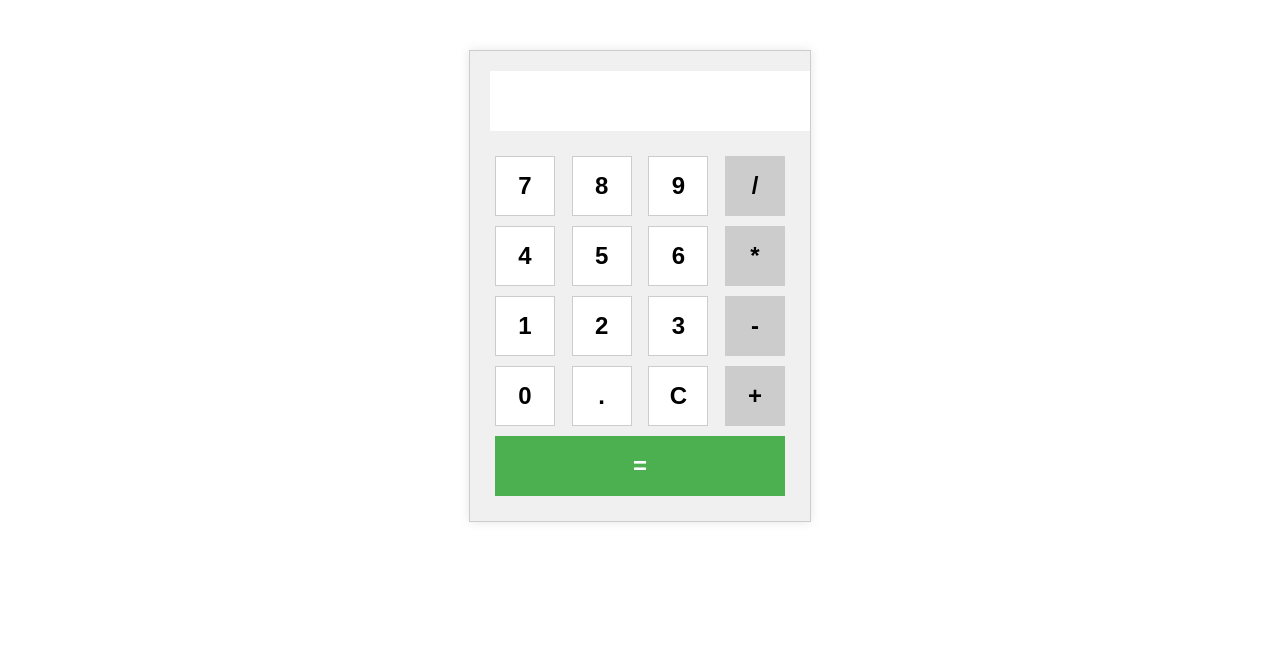
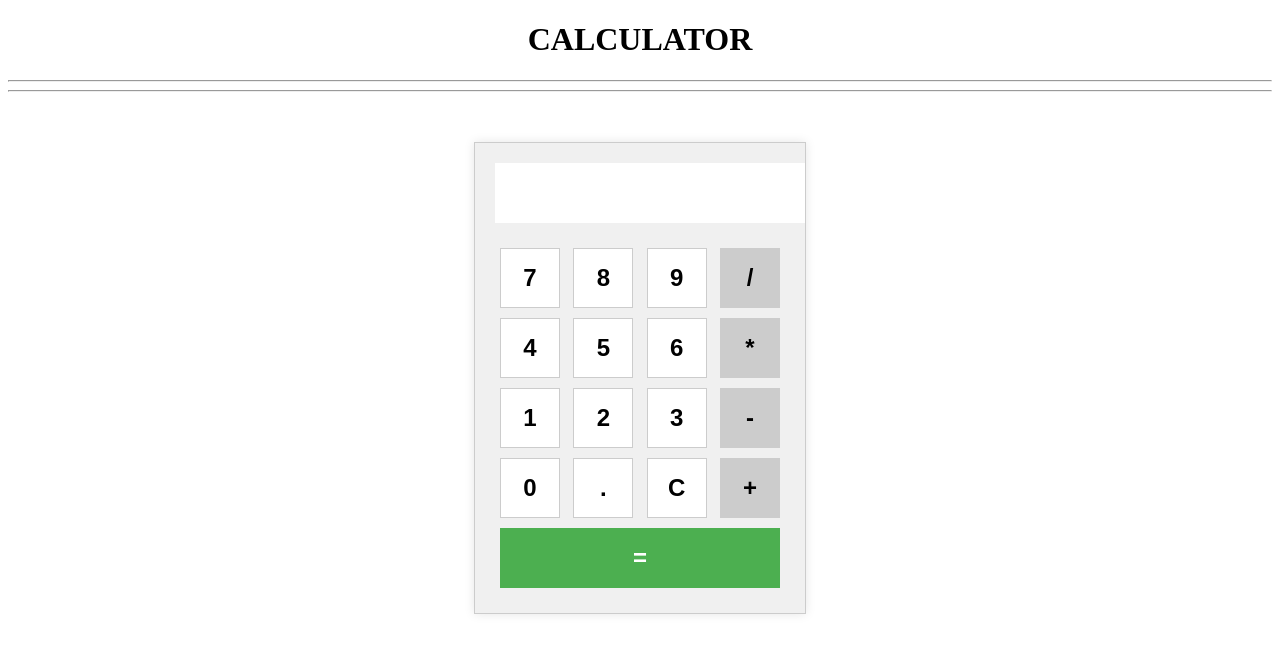
Before and after one commit to muskan3819/html-css-calculatere-icp10, a plain HTML site: page calculatre.html in a window 1280 px wide. Drawn offline with Linux system fonts and the light colour scheme.

Commit message:
js added

```diff
--- a/calculatre.html
+++ b/calculatre.html
@@ -1,12 +1,18 @@
 <!DOCTYPE html>
-<html lang="en">
+<html>
 <head>
-    <meta charset="UTF-8">
-    <meta name="viewport" content="width=device-width, initial-scale=1.0">
-    <title>Calculator</title>
+<title>Calculator</title>
     <link rel="stylesheet" href="style.css">
+    <style>
+        h1{
+            text-align: center;
+        }
+    </style>
 </head>
 <body>
+    <h1>CALCULATOR</h1>
+    <hr>
+    <hr>
     <div class="calculator">
         <input type="text" id="display" readonly>
         <div class="keys">
--- a/style.css
+++ b/style.css
@@ -1,5 +1,5 @@
 .calculator {
-    width: 300px;
+    width: 290px;
     margin: 50px auto;
     padding: 20px;
     background-color: #f0f0f0;
```
